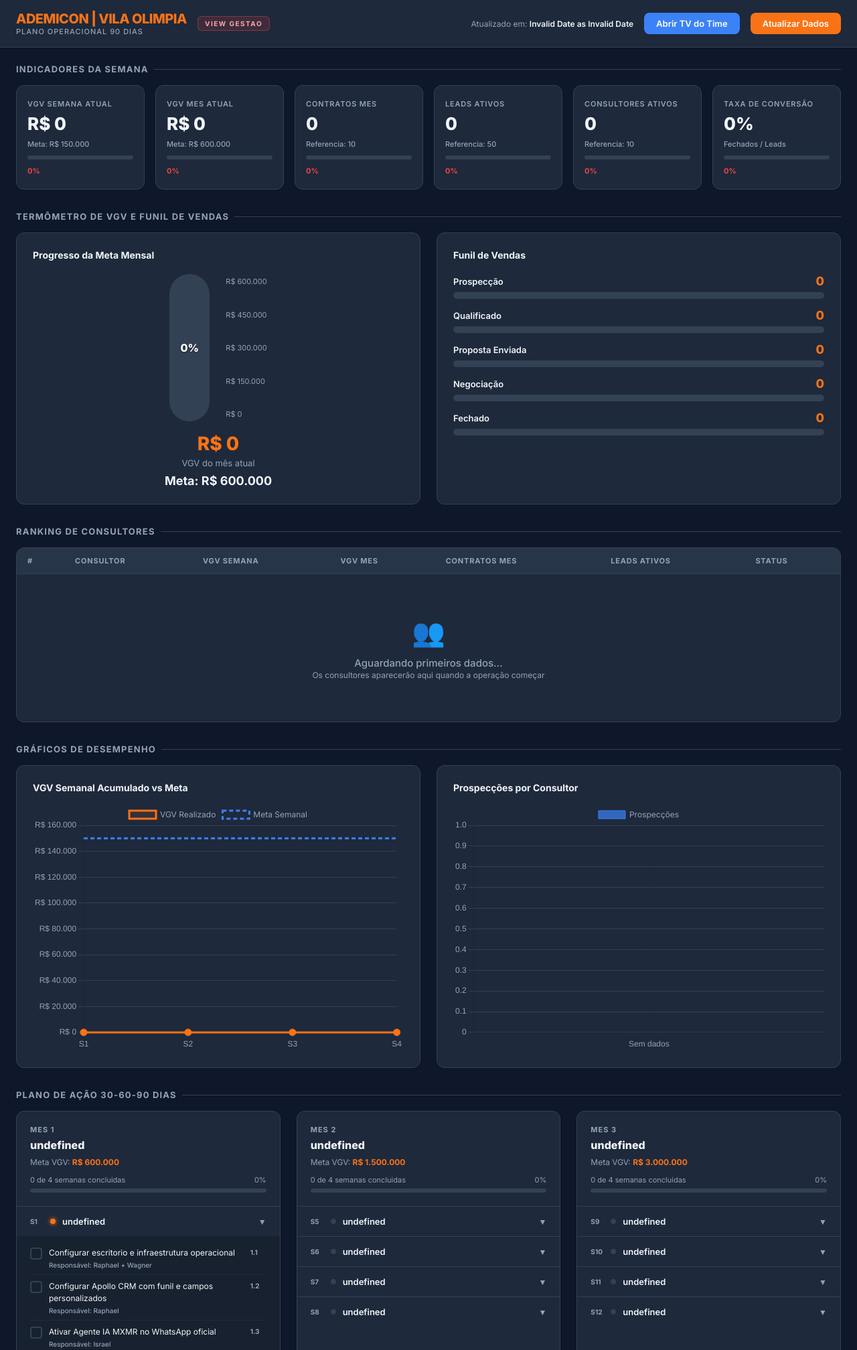
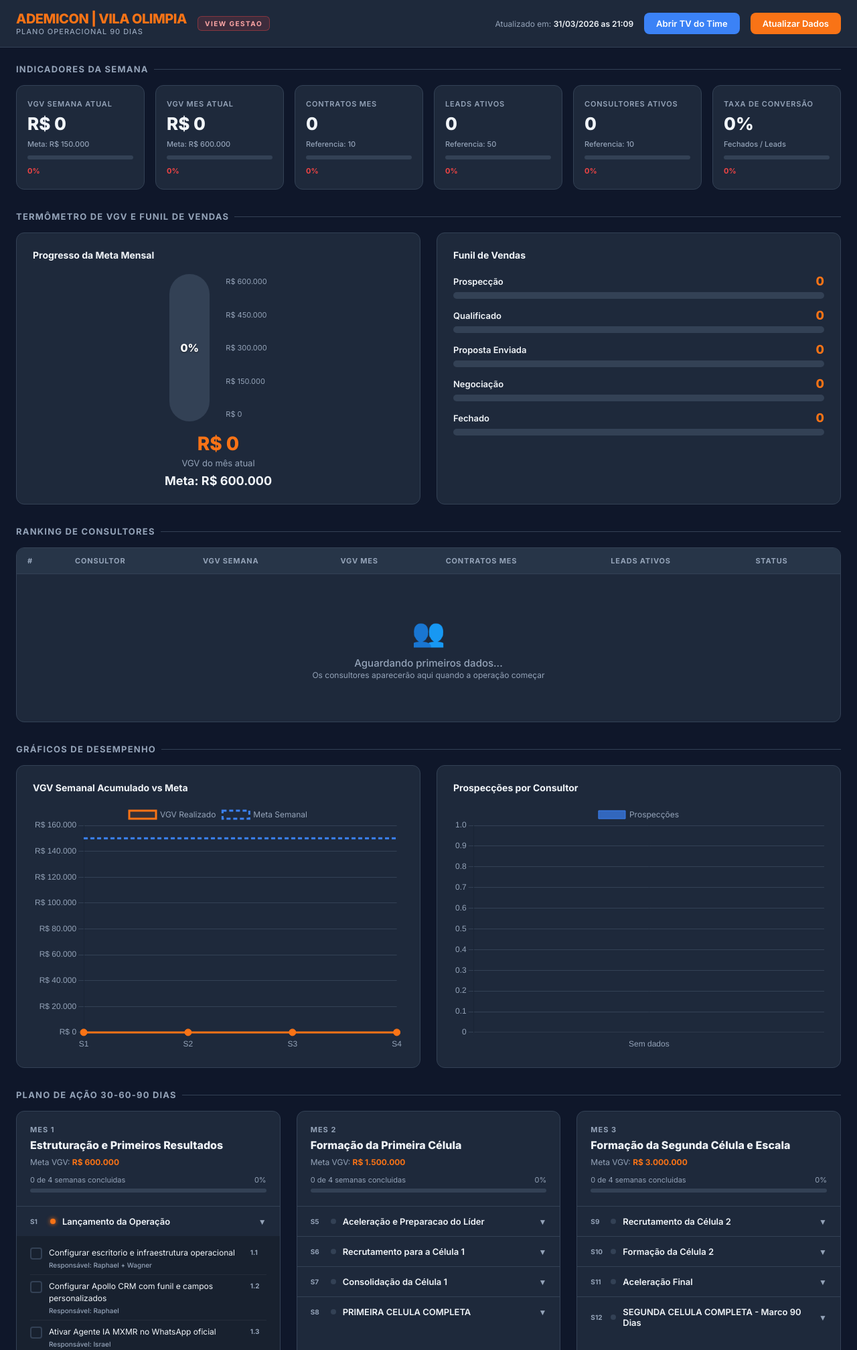
Before and after one commit to israelmuratclark/ademicon-dashboard, a plain HTML site: page index.html in a window 1280 px wide. Shown: the top 2015 px of the page at 67% size. Drawn offline with nearby package versions, Linux system fonts and the light colour scheme.

Commit message:
fix: bugs index.html

```diff
--- a/index.html
+++ b/index.html
@@ -1027,7 +1027,7 @@ function renderFunil(data) {
     { key: 'prospeccao', label: 'Prospecção', color: 'var(--blue)' },
     { key: 'qualificado', label: 'Qualificado', color: '#8b5cf6' },
     { key: 'proposta', label: 'Proposta Enviada', color: 'var(--orange)' },
-    { key: 'negociação', label: 'Negociação', color: 'var(--yellow)' },
+    { key: 'negociacao', label: 'Negociação', color: 'var(--yellow)' },
     { key: 'fechado', label: 'Fechado', color: 'var(--green)' },
   ];
 
@@ -1257,7 +1257,7 @@ function renderPlano(data) {
             <div class="semana-toggle-left">
               <span class="semana-num">S${sem.numero}</span>
               <div class="semana-status-dot ${dotClass}"></div>
-              <span class="semana-titulo">${sem.titulo}</span>
+              <span class="semana-titulo">${sem["título"]}</span>
             </div>
             <span class="semana-arrow">&#9660;</span>
           </button>
@@ -1272,7 +1272,7 @@ function renderPlano(data) {
       <div class="mes-card">
         <div class="mes-header">
           <div class="mes-number">Mes ${mi + 1}</div>
-          <div class="mes-title">${mes.titulo}</div>
+          <div class="mes-title">${mes["título"]}</div>
           <div class="mes-meta">Meta VGV: <span>${fmt(mes.meta_vgv)}</span></div>
           <div class="mes-progress-row">
             <span>${concluidas} de ${mes.semanas.length} semanas concluidas</span>
@@ -1350,7 +1350,7 @@ async function loadData() {
     if (!res.ok) throw new Error('HTTP ' + res.status);
     const data = await res.json();
 
-    document.getElementById('ultima-atualização').textContent = formatDate(data.ultima_atualização);
+    document.getElementById('ultima-atualização').textContent = formatDate(data.ultima_atualizacao);
 
     renderKPIs(data);
     renderThermometer(data);
```
